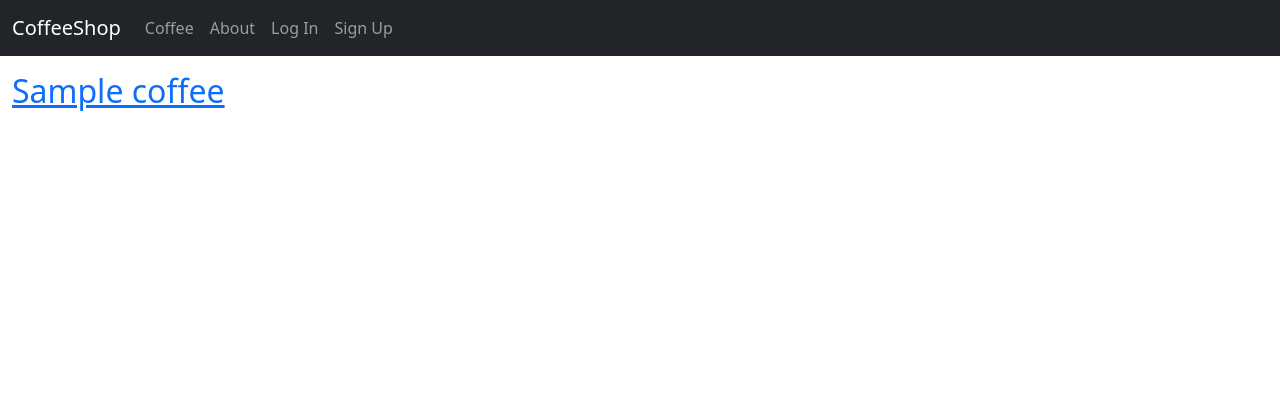
After one commit to mickevdon/Django-CoffeShop-App, a Django app: page /coffee/ in a window 1280 px wide. The commit adds this page. Shown: the top 420 px of the page. Run offline with Django 4.2, Linux system fonts and the light colour scheme; tables that the repository leaves empty hold one stand-in row (values such as "Sample post"); parts of the project's set-up code (start-up, migrations or seed data) failed here and were passed over.

Commit message:
coffee app

```diff
--- /dev/null
+++ b/coffee/apps.py
@@ -0,0 +1,6 @@
+from django.apps import AppConfig
+
+
+class CoffeeConfig(AppConfig):
+    default_auto_field = 'django.db.models.BigAutoField'
+    name = 'coffee'
--- /dev/null
+++ b/coffee/models.py
@@ -0,0 +1,22 @@
+import uuid
+from django.db import models
+from django.urls import reverse
+
+# Create your models here.
+
+
+class Coffee(models.Model):
+    id = models.UUIDField(
+        primary_key=True,
+        default=uuid.uuid4,
+        editable=False,
+    )
+    title = models.CharField(max_length=200)
+    origin = models.CharField(max_length=200)
+    price = models.DecimalField(max_digits=6, decimal_places=2)
+
+    def __str__(self):
+        return self.title
+
+    def get_absolute_url(self):
+        return reverse("coffee_detail", args=[str(self.id)])
--- /dev/null
+++ b/coffee/urls.py
@@ -0,0 +1,8 @@
+from django.urls import path
+
+from .views import CoffeeListView, CoffeeDetailView
+
+urlpatterns = [
+    path("", CoffeeListView.as_view(), name="coffee_list"),
+    path("<uuid:pk>/", CoffeeDetailView.as_view(), name="coffee_detail"),
+]
--- /dev/null
+++ b/coffee/views.py
@@ -0,0 +1,15 @@
+from django.shortcuts import render
+from django.views.generic import ListView, DetailView
+from .models import Coffee
+
+
+class CoffeeListView(ListView):
+    model = Coffee
+    context_object_name = "coffee_list"
+    template_name = "coffee/coffee_list.html"
+
+
+class CoffeeDetailView(DetailView):
+    model = Coffee
+    context_object_name = "coffee"
+    template_name = "coffee/coffee_detail.html"
--- a/django_project/settings.py
+++ b/django_project/settings.py
@@ -48,6 +48,7 @@ INSTALLED_APPS = [
     # Local
     "accounts.apps.AccountsConfig",
     "pages.apps.PagesConfig",
+    "coffee.apps.CoffeeConfig",
 ]
 
 
@@ -154,9 +155,12 @@ AUTHENTICATION_BACKENDS = (
     "allauth.account.auth_backends.AuthenticationBackend",
 )
 EMAIL_BACKEND = "django.core.mail.backends.console.EmailBackend"
+# EMAIL_BACKEND = "django.core.mail.backends.smtp.EmailBackend"
 ACCOUNT_SESSION_REMEMBER = True
 ACCOUNT_SIGNUP_PASSWORD_ENTER_TWICE = False
 ACCOUNT_USERNAME_REQUIRED = False
 ACCOUNT_AUTHENTICATION_METHOD = "email"
 ACCOUNT_EMAIL_REQUIRED = True
 ACCOUNT_UNIQUE_EMAIL = True
+
+DEFAULT_FROM_EMAIL = "admin@coffeeshop.com"
--- a/django_project/urls.py
+++ b/django_project/urls.py
@@ -23,4 +23,5 @@ urlpatterns = [
     path("accounts/", include("allauth.urls")),
     # Local apps
     path("", include("pages.urls")),
+    path("coffee/", include("coffee.urls")),
 ]
--- a/templates/_base.html
+++ b/templates/_base.html
@@ -12,12 +12,15 @@
 <body>
   <nav class="navbar navbar-expand-md navbar-dark fixed-top bg-dark">
     <div class="container-fluid">
-      <a class="navbar-brand" href="{% url 'home' %}">Bookstore</a>
+      <a class="navbar-brand" href="{% url 'home' %}">CoffeeShop</a>
       <button class="navbar-toggler" type="button" data-bs-toggle="collapse" data-bs-target="#navbarCollapse" aria-controls="navbarCollapse" aria-expanded="false" aria-label="Toggle navigation">
         <span class="navbar-toggler-icon"></span>
       </button>
       <div class="collapse navbar-collapse" id="navbarCollapse">
         <ul class="navbar-nav me-auto mb-2 mb-md-0">
+          <li class="nav-item">
+            <a class="nav-link" href="{% url 'coffee_list' %}">Coffee</a>
+          </li>
           <li class="nav-item">
             <a class="nav-link" href="{% url 'about' %}">About</a>
           </li>
--- /dev/null
+++ b/templates/account/email/email_confirmation_subject.txt
@@ -0,0 +1,4 @@
+{% load i18n %}
+{% autoescape off %}
+{% blocktrans %}Please Confirm Your E-mail Address{% endblocktrans %}
+{% endautoescape %}
--- /dev/null
+++ b/templates/coffee/coffee_list.html
@@ -0,0 +1,12 @@
+<!-- templates/coffee/coffee_list.html -->
+{% extends "_base.html" %}
+
+{% block title %}Coffee{% endblock title %}
+
+{% block content %}
+{% for coffee in coffee_list %}
+    <div>
+        <h2><a href="{{coffee.get_absolute_url }}">{{ coffee.title }}</a></h2>
+    </div>
+{% endfor %}
+{% endblock content %}
```
Also changed, not shown: coffee/admin.py (added, +10 -0 lines), coffee/tests.py (added, +34 -0 lines), templates/account/email/email_confirmation_message.txt (added, +7 -0 lines), templates/account/email_confirm.html (added, +24 -0 lines), templates/coffee/coffee_detail.html (added, +12 -0 lines), coffee/__init__.py (added), coffee/migrations/0001_initial.py (added), coffee/migrations/__init__.py (added).
